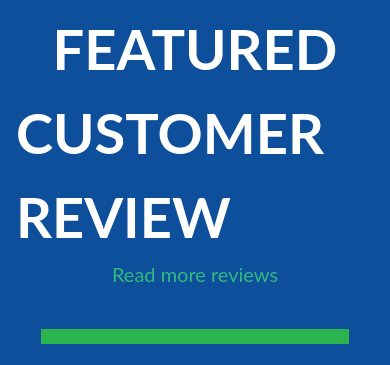
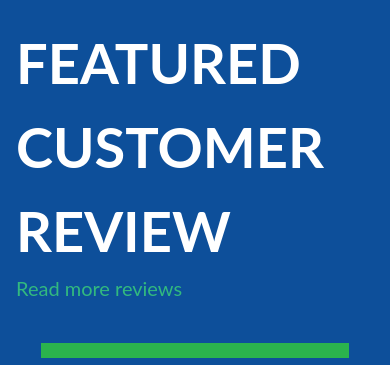
Before and after one commit to ameer-hamza-brainx/Bootstrap, a plain HTML site: page index.html in a window 390 px wide. Shown: the part 3171-3536 px from the top of the page. Drawn offline with nearby package versions, Linux system fonts and the light colour scheme.

Commit message:
Updates in design

```diff
--- a/style.css
+++ b/style.css
@@ -3,7 +3,6 @@
     height: 46px;
     color: white;
     letter-spacing: 1.2px;
-
 }
 body{
     font-family: var(--font-stack-body,"Lato","HelveticaNeue","Helvetica Neue",sans-serif);
@@ -369,7 +368,10 @@ body{
 {
     border-right: 2px solid #0d4f9a;
 }
-
+.customPosition{
+    justify-content: start;
+    align-items: start;
+}
 
 }
 @media screen and (max-width: 768px) {
@@ -380,14 +382,25 @@ body{
     border: 2px solid #0b3b60;
     padding-top: 30px;
 }
-.customPosition{
-    justify-content: center;
-    align-items: center;
-}
+
 .line{
     width: 90%;
     height: 15px;
 
 }
+.upperNav{
+    height: 60px;
+}
+.customPosition{
+    justify-content: center;
+    align-items: center;
+}
 
 }
+
+@media screen and (max-width: 768px) {
+    .customPosition{
+        justify-content: start;
+        align-items: start;
+    }
+}
```
